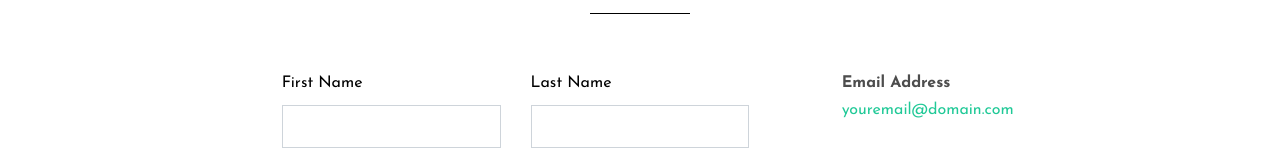
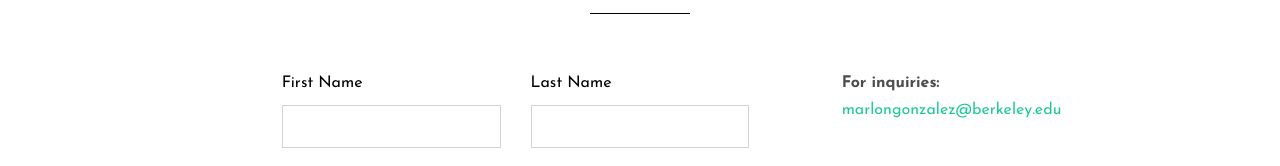
Before and after one commit to marlondgonzalez/marlondgonzalez.github.io, a plain HTML site: page contact.html in a window 1280 px wide. Shown: the part 236-402 px from the top of the page. Drawn offline with Linux system fonts and the light colour scheme; files whose address does not match are found by name.

Commit message:
Update contact.html

```diff
--- a/contact.html
+++ b/contact.html
@@ -167,8 +167,8 @@
                 <p class="mb-0 font-weight-bold">Phone</p>
                 <p class="mb-4"><a href="#">+1 232 3235 324</a></p> -->
 
-                <p class="mb-0 font-weight-bold">Email Address</p>
-                <p class="mb-0"><a href="#">youremail@domain.com</a></p>
+                <p class="mb-0 font-weight-bold">For inquiries:</p>
+                <p class="mb-0"><a href="#">marlongonzalez@berkeley.edu</a></p>
 
               </div>
 
```
